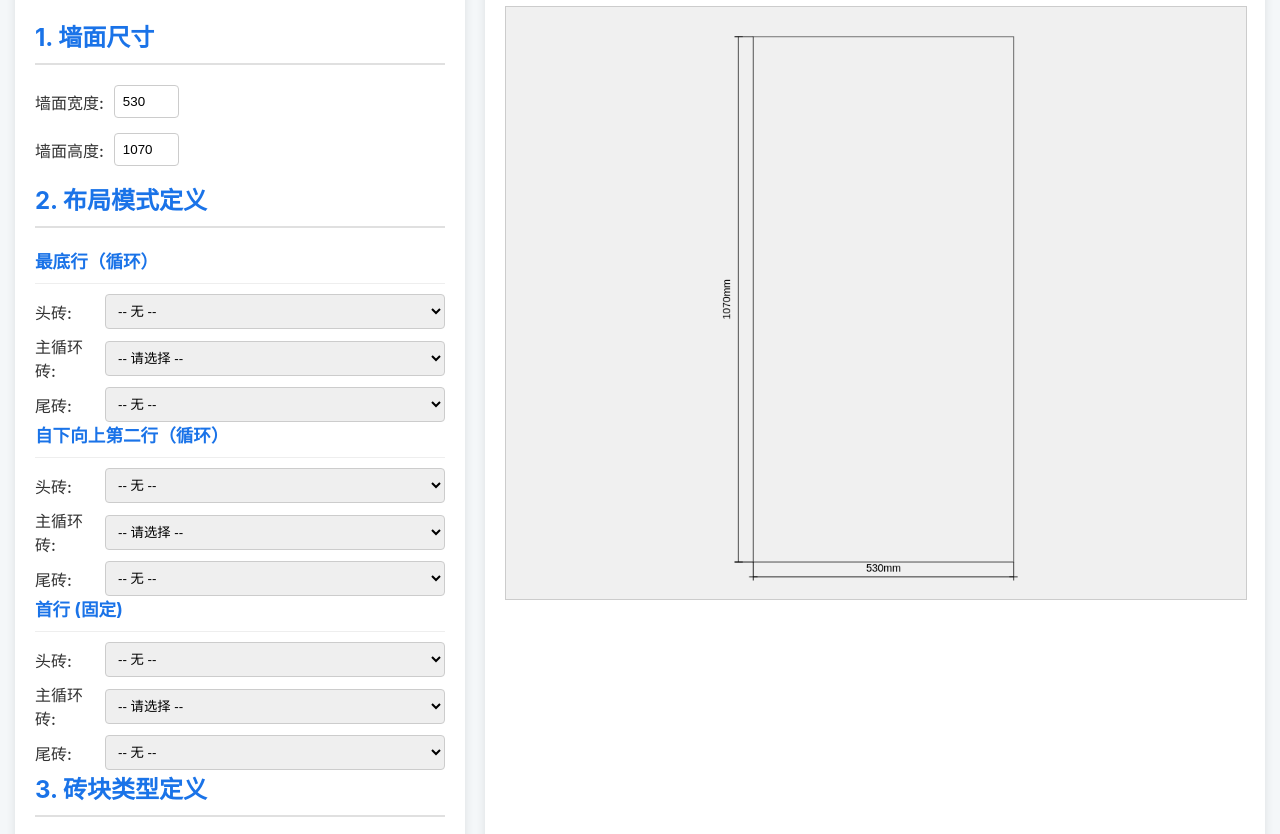
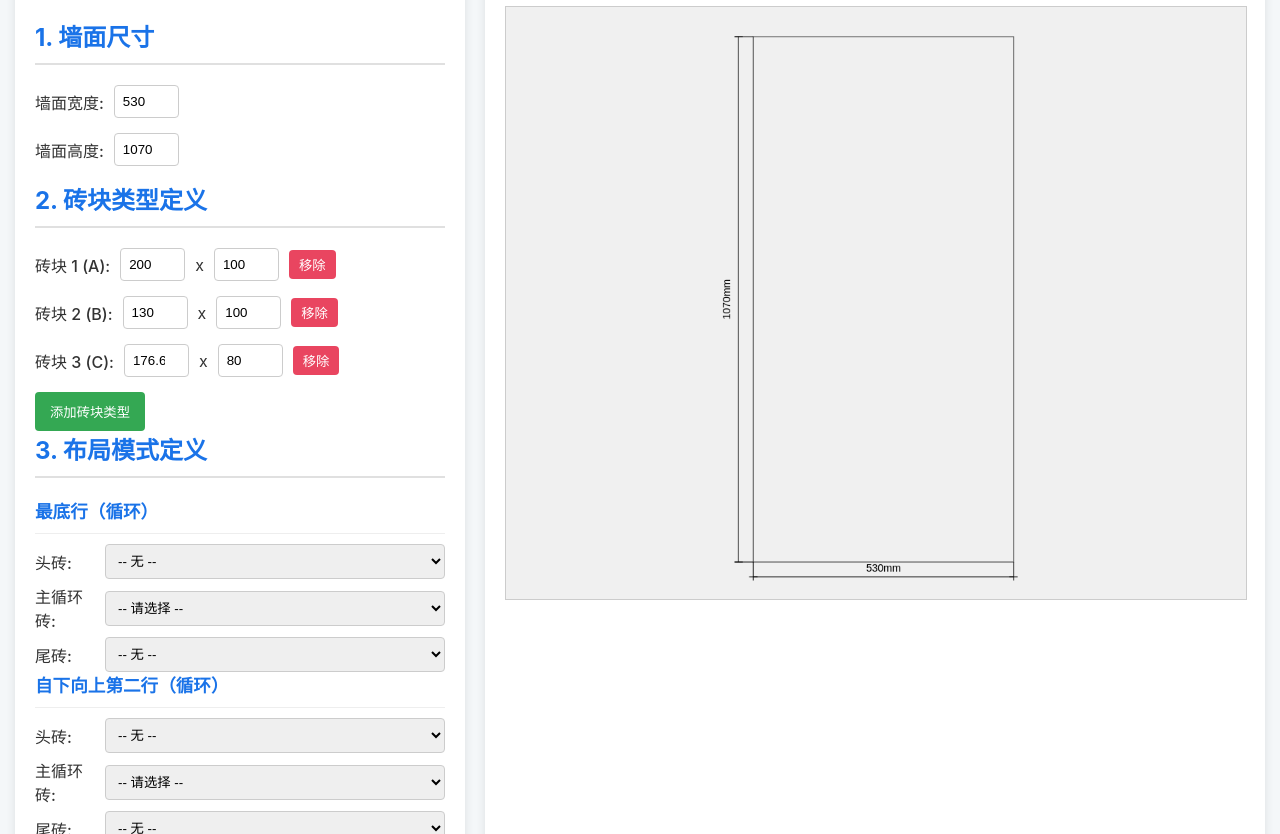
Before and after one commit to gonigh/brick-calculation, a plain HTML site: page index.html in a window 1280 px wide. Shown: the part 96-930 px from the top of the page. Drawn offline with Linux system fonts and the light colour scheme.

Commit message:
Update index.html

```diff
--- a/index.html
+++ b/index.html
@@ -107,7 +107,13 @@
             <label>墙面高度:</label> <input type="number" id="wallHeight" value="1070" step="any">
         </div>
 
-        <h2>2. 布局模式定义</h2>
+        <h2>2. 砖块类型定义</h2>
+        <div id="tileTypesContainer">
+            <!-- Bricks will be loaded from localStorage or default here -->
+        </div>
+        <button id="addTile">添加砖块类型</button>
+
+        <h2>3. 布局模式定义</h2>
         <div id="row-templates">
             <h3>最底行（循环）</h3>
             <div class="row-template-group">
@@ -128,12 +134,6 @@
                 <label for="firstRowTail">尾砖:</label> <select id="firstRowTail"></select>
             </div>
         </div>
-
-        <h2>3. 砖块类型定义</h2>
-        <div id="tileTypesContainer">
-            <!-- Bricks will be loaded from localStorage or default here -->
-        </div>
-        <button id="addTile">添加砖块类型</button>
     </div>
 
     <div class="panel">
```
